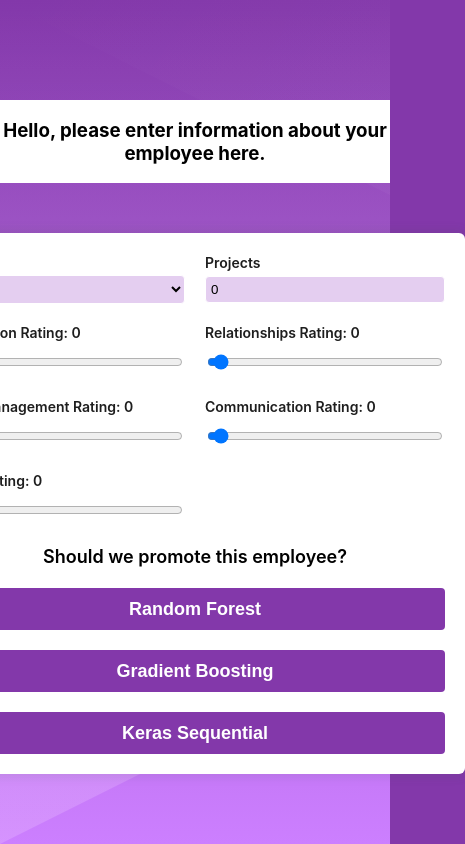
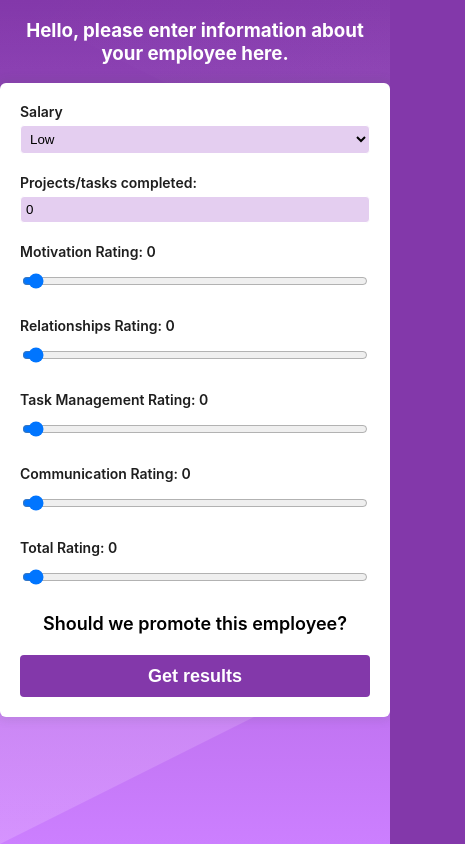
Before and after one commit to muhasensei/keras-front, a React (Create React App) app: page / in a window 390 px wide. Shown: the whole page, 465 px wide, since content can reach past the window. Built offline with nearby package versions, Linux system fonts and the light colour scheme.

Commit message:
adapted for mobile, ready for production

```diff
--- a/src/assets/style.ts
+++ b/src/assets/style.ts
@@ -1,20 +1,24 @@
-import styled, { keyframes } from 'styled-components';
-import { Promotion } from '../components/Form/types';
+import styled, {keyframes} from 'styled-components';
+import {Promotion} from '../components/Form/types';
 
 export const Main = styled.div`
   width: 100%;
   height: 100%;
+
+  @media (min-width: 1200px) {
     display: flex;
     flex-direction: column;
     justify-content: center;
     align-items: center;
-    margin-top: 100px;
-    gap: 50px;
+    margin-top: 40px;
+    gap: 10px;
+    padding-bottom: 50px;
+  }
 `;
 
 export const Container = styled.div`
-    background: #fff;
-    width: 100%;
+  color: #fff;
+  margin: 0 10px;
 `;
 
 export const Welcome = styled.h3`
@@ -32,15 +36,25 @@ export const Form = styled.form`
 
 
 export const InputGroup = styled.div`
-  align-items: center;
+  width: 100%;
   display: flex;
+  flex-direction: column;
   gap: 20px;
 
+  @media (min-width: 1200px) {
+    flex-direction: row;
+    align-items: center;
+  }
 
 `;
 
 export const InputWrapper = styled.div`
+  width: 100%;
+
+  @media (min-width: 1200px) {
     width: 240px;
+  }
+
   label {
     display: block;
     font-style: normal;
@@ -101,12 +115,13 @@ export const Results = styled.div`
 export const FadeIn = keyframes`
   from {
     opacity: 0;
-    } to {
+  }
+  to {
     opacity: 1;
   }
 `;
 
-export const ResultsText = styled.p<{promotion: Promotion}>`
+export const ResultsText = styled.p<{ promotion: Promotion }>`
   animation: ${FadeIn} 1.5s;
   text-align: center;
   color: ${(props) => props.promotion === 'success' ? '#09BF52' : '#F5443A'};
--- a/src/components/Form/Form.tsx
+++ b/src/components/Form/Form.tsx
@@ -5,6 +5,7 @@ import axios from 'axios';
 import {SubmitButton} from "../ui-kits/SubmitButton";
 import {ShowResults} from "../ui-kits/ShowResults";
 import {Algorithm} from '../ui-kits/types';
+
 function Form() {
     const [data, setData] = useState({
         salary: 0.1,
@@ -31,76 +32,51 @@ function Form() {
             keras: -1,
         });
     }, [data]);
-  const handleSubmitGradient = (e: FormEvent) => {
+    const handleSubmit = (e: FormEvent) => {
         e.preventDefault();
         setLoading(true);
         setError('')
-    axios.post(`http://localhost:5000/predict/gradient`, data).then((res) => {
-      const predicted = +res.data.prediction.replace(/[\[\]']+/g, '')
+        const requests = [
+            axios.post(`http://localhost:5000/predict/gradient`, data),
+            axios.post(`http://localhost:5000/predict/forest`, data),
+            axios.post(`http://localhost:5000/predict/keras`, data)
+        ];
+        Promise.all(requests)
+            .then(response => {
+                const predictedValues = response.map((el) => +el.data.prediction.toString().replace(/[\[\]']+/g, ''))
                 setPredictions({
-        ...predictions,
-        gradient: predicted,
+                    gradient: predictedValues[0],
+                    forest: predictedValues[1],
+                    keras: predictedValues[2] > 80 ? 1 : 0
                 })
-    }).catch((err) => {
-      setError(err.message)
+            })
+            .catch(error => {
+                console.log(error)
+                setError(error)
             }).finally(() => {
             setLoading(false);
-    })
-  }
-
-
-  const handleSubmitForest = (e: FormEvent) => {
-    e.preventDefault();
-    setLoading(true);
-    setError('')
-    axios.post(`http://localhost:5000/predict/forest`, data).then((res) => {
-      const predicted = +res.data.prediction.replace(/[\[\]']+/g, '')
-      setPredictions({
-        ...predictions,
-        forest: predicted,
-      })
-    }).catch((err) => {
-      setError(err.message)
-    }).finally(() => {
-      setLoading(false);
-    })
-  }
-
-
-  const handleSubmitKeras = (e: FormEvent) => {
-    e.preventDefault();
-    setLoading(true);
-    setError('')
-    axios.post(`http://localhost:5000/predict/keras`, data).then((res) => {
-      setPredictions({
-        ...predictions,
-        keras: res.data.prediction > 80 ? 1 : 0,
         });
-    }).catch((err) => {
-      setError(err.message)
-    }).finally(() => {
-      setLoading(false);
-    })
     }
     return (
         <>
-          <WelcomeTitle />
+            <WelcomeTitle/>
             <Styles.Form>
                 <Styles.InputGroup>
                     <Styles.InputWrapper>
                         <label htmlFor="salary">Salary</label>
-                <Styles.Select id='salary' value={data.salary} onChange={(e) => setData({...data, salary: +e.target.value})}>
+                        <Styles.Select id='salary' value={data.salary}
+                                       onChange={(e) => setData({...data, salary: +e.target.value})}>
                             <option value={0.1}>Low</option>
                             <option value={0.3}>Average</option>
                             <option value={0.5}>High</option>
                         </Styles.Select>
                     </Styles.InputWrapper>
                     <Styles.InputWrapper>
-                <label htmlFor="projects">Projects</label>
+                        <label htmlFor="projects">Projects/tasks completed:</label>
                         <input
                             required
                             value={data.projects}
-                  type='tel'
+                            inputMode='numeric'
                             id='projects'
                             onChange={(e) => setData({...data, projects: +e.target.value})}
                         />
@@ -166,8 +142,9 @@ function Form() {
                     Should we promote this employee?
                     {
                         Object.entries(predictions).map((pred) => {
-                  if(pred[1] >= 0) {
-                    return <ShowResults key={pred[0]} prediction={pred[1]} algorithm={pred[0] as Algorithm} />
+                            if (pred[1] >= 0) {
+                                return <ShowResults key={pred[0]} prediction={pred[1]}
+                                                    algorithm={pred[0] as Algorithm}/>
                             }
                             return <p key={pred[0]}></p>
                         })
@@ -179,19 +156,9 @@ function Form() {
                   </Styles.ResultsText>
                 }
                 <SubmitButton
-              label='Random Forest'
+                    label='Get results'
                     loading={loading}
-              handleSubmit={handleSubmitForest}
-          />
-          <SubmitButton
-              label='Gradient Boosting'
-              loading={loading}
-              handleSubmit={handleSubmitGradient}
-          />
-          <SubmitButton
-              label='Keras Sequential'
-              loading={loading}
-              handleSubmit={handleSubmitKeras}
+                    handleSubmit={handleSubmit}
                 />
             </Styles.Form>
         </>
--- a/src/components/ui-kits/ShowResults.tsx
+++ b/src/components/ui-kits/ShowResults.tsx
@@ -1,6 +1,12 @@
 import {Promotion} from '../Form/types';
 import {ResultsText} from '../../assets/style';
 import {IShowResults} from "./types";
+
+const ALGORITHM_NAMES = {
+    forest: "Random Forest",
+    gradient: "Gradient Boosting",
+    keras: "Keras Sequential"
+}
 
 export const ShowResults = ({prediction, algorithm}: IShowResults) => {
     let promotion: Promotion = 'fail'
@@ -8,6 +14,6 @@ export const ShowResults = ({prediction, algorithm}: IShowResults) => {
       promotion = 'success';
     }
     return <ResultsText promotion={promotion}>
-      {promotion === 'success' ? 'Yes!' : 'No'} ({algorithm})
+      {ALGORITHM_NAMES[algorithm]}: {promotion === 'success' ? 'Yes!' : 'No'}
     </ResultsText>
 }
```
Lines whose indentation alone changed are shown as unchanged.
